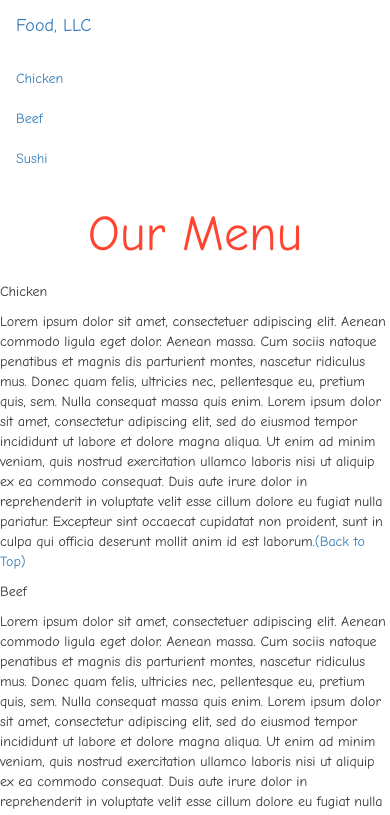
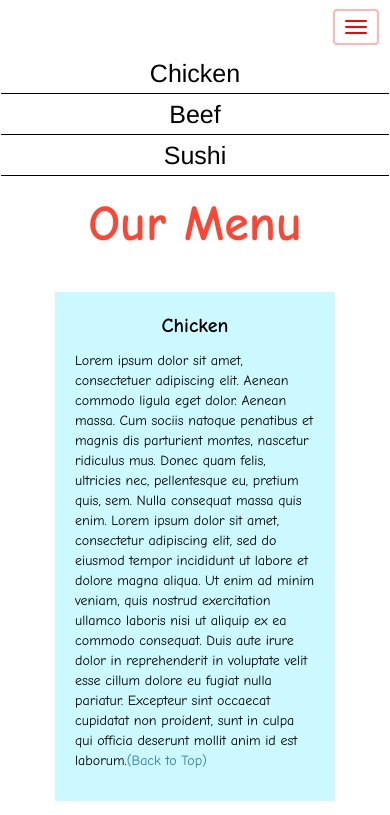
Before and after one commit to OguzhanOzuzun/module3, a plain HTML site: page index.html in a window 390 px wide. Both pictures are taken after a click on the button 352 px from the left and 26 px from the top of the page. Shown: the top 815 px of the page. Drawn offline with nearby package versions, Linux system fonts and the light colour scheme.

Commit message:
Update style.css

```diff
--- a/style.css
+++ b/style.css
@@ -1,104 +1,97 @@
+
+.container-fluid{
+	margin: 0;
+	padding: 0;
+}https://github.com/OguzhanOzuzun/module3/blob/main/style.css
+
+.navbar{
+	border-radius: 0px;
+	background-color: rgba(0,0,0,0.8);
+}
+
+.navbar-brand{
+  font-size: 35px;
+  color: white;
+  padding-left: 25px;
+}
+
+.navbar-brand:hover{
+	color: rgb(255, 247, 247);
+}
+
+.nav{
+	margin: 0;
+	padding: 0;
+}
+
+.navbar-nav{
+  font-size: 25px;
+  text-align: center;
+  margin: 0;
+  padding: 0;
+}
+
+.navbar-toggle{
+	border: 2px solid rgb(255, 182, 182);
+	margin-right: 25px;
+}
+
+.icon-bar{
+	background-color: rgb(255, 0, 0);
+}
 
 
-* {
-  box-sizing: border-box;
-}
-
-body{
-	margin: 0;
-	padding: 0;
-  font-family: "Comic Sans MS", cursive, sans-serif;
-}
-
-.row{
-  margin-top: 5%;
-  margin-bottom: 5%;
-}
-
-h1 {
+.main-title{
   margin-bottom: 15px;
   text-align: center;
   color: #ff4532;
   font-size: 50px;
+  font-family: "Comic Sans MS", cursive, sans-serif;
+  font-weight: bold;
+}
+
+li{
+	box-sizing: border-box;
+	width: 100%;
+}
+
+.menu-item{
+	padding: 0;
+	margin: 0;
+	width: 100%;
+	background-color: white;
+	border-bottom: 1px solid black;
+	color: black;
+	display: block;
+}
+
+.menu-item:hover{
+	background-color: rgba(0,0,0,0.9);
+	color: rgba(0,0,0,0.4);
 }
 
 
-.box{
-  width: 100%;
-  overflow: none;
+
+.row{
+	margin: 20px;
 }
 
-
-.content-name{
-  overflow: none;
-  text-align: center;
-  border: 4px solid black;
-  width: 100px;
-  height: 40px;
-  padding: 5px;
-  float: right;
-  margin-right: 36px;
-  margin-top: 0px;
-  font-weight: bold;
-  position: relative;
+.content-box{
+	margin: 20px;
+	width: auto;
+	height: auto;
+	color: black;
+	background-color: rgba(0, 225, 255, 0.2);
+	font-family: "Comic Sans MS", cursive, sans-serif;
+	padding: 20px;
 }
 
-.content{
-  border: 5px solid black;
-  width: 90%;
-  height: auto;
-  margin: 2.5%;
-  color: black;
-  font-size: 25px;
-  padding: 2%;
-  padding-top: 55px;
-  background-color: rgba(255, 0, 0, 0.3);
+.item-name{
+	text-align: center;
+	font-size: 20px;
+	font-weight: bold;
 }
 
-.chicken{
-  background-color: #ffd7dd;
+#top{
+
 }
-
-.beef{
-  color: white;
-  background-color: #ffae00a8;
-}
-.meatball{
-  background-color: #00aeff;
-}
-
-
-/********** Large devices only **********/
-@media (min-width: 992px) {
-  .col-lg-4 {
-  	float: left;
-    width: 33.33%;
-  }
-}
-/********** Medium devices only **********/
-@media (min-width: 768px) and (max-width: 991px) {
-  .col-md-6,.col-md-12 {
-    float: left;
-  }
-  .col-md-6 {
-    width: 50%;
-  }
-  .col-md-12 {
-    margin-left: -10px;
-    width: 100%;
-  }
-  .name3{
-    margin-right: 65px;
-    width: 100px;
-  }
-}
-
-@media (min-width: 0px) and (max-width: 767px) {
-  .col-sm-12 {
-  	float: left;
-    width: 100%;
-  }
-  .content-name{
-    margin-right: 30px;
-  }
-}
```
